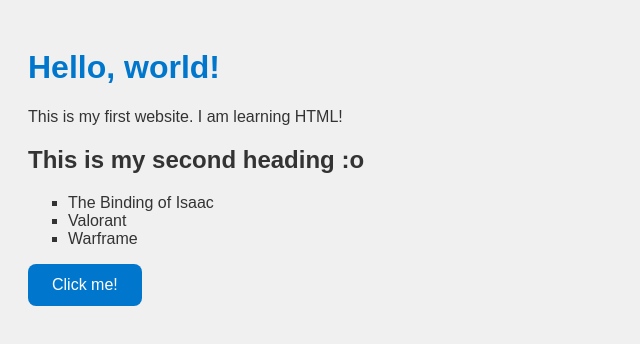
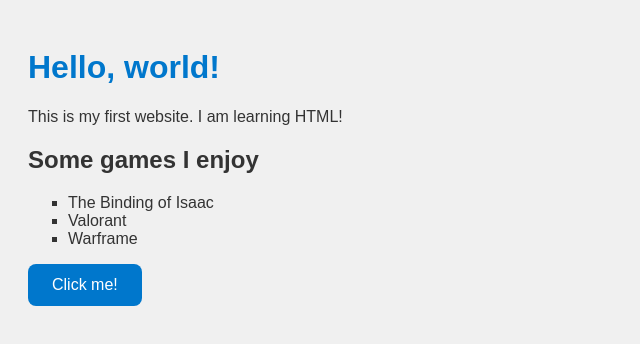
Before and after one commit to AmanitaEl/my-first-website, a plain HTML site: page index.html in a window 1280 px wide. Shown: the whole page, without its empty margins (0-640 px from the left). Drawn offline with Linux system fonts and the light colour scheme.

```diff
--- a/index.html
+++ b/index.html
@@ -9,7 +9,7 @@
 <body>
   <h1>Hello, world!</h1>
   <p>This is my first website. I am learning HTML!</p>
-  <h2>This is my second heading :o</h2>
+  <h2>Some games I enjoy</h2>
   <ul>
     <li>The Binding of Isaac</li>
     <li>Valorant</li>
```
